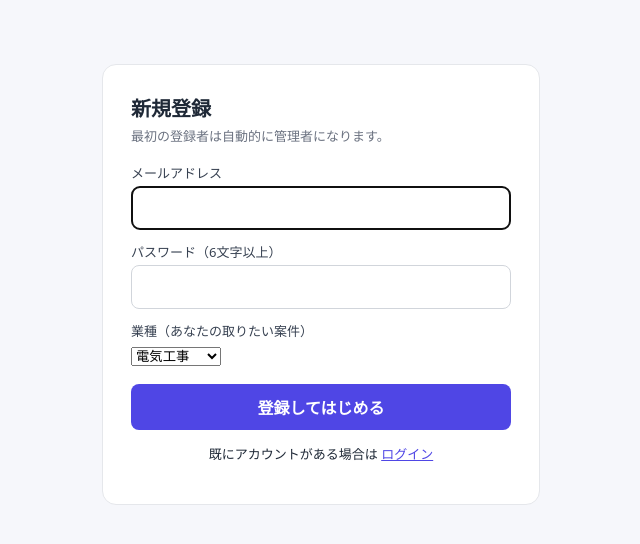
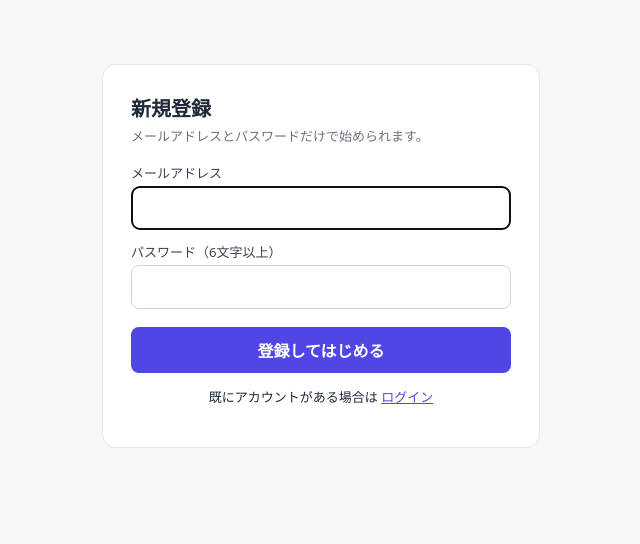
Before and after one commit to infodilunova-cpu/njss-dilunova, a Flask app: page /signup in a window 1280 px wide. Shown: the top 544 px of the page, without its empty margins (319-959 px from the left). Run offline with Flask 3, Linux system fonts and the light colour scheme; data comes from the database, SQL or seed files in the repository.

Commit message:
feat: スリープ画面対策＋サインアップ簡素化＋サイドバー整理
- /healthz 追加（認証不要・キープアライブ/死活監視用）
- keepalive.yml: JST 9〜17時に/healthzを5分おきping（Render無料枠750h/月を
  川野ツールの480hと合算しても超えない250h設計。完全解消は有料$7/月）
- サインアップの業種選択を撤去（全業種統合のため不要。絞り込みはマイ条件で）
- 「最初の登録者は管理者」の案内文も画面から削除
- サイドバーのログアウトを撤去（設定画面内に集約・誤タップ防止）

```diff
--- a/app.py
+++ b/app.py
@@ -136,7 +136,7 @@ auth.init_auth_db()
 app.register_blueprint(auth.auth_bp)
 
 # ログイン必須ガード（auth系・healthz・staticは除外）。未ログインはログインへ誘導。
-_PUBLIC_ENDPOINTS = {"auth.login", "auth.signup", "static"}
+_PUBLIC_ENDPOINTS = {"auth.login", "auth.signup", "static", "healthz"}
 
 
 @app.before_request
@@ -213,6 +213,15 @@ def inject_data_health():
     except Exception:  # noqa: BLE001 — ヘルス表示の失敗で画面を落とさない
         pass
     return {"data_health": info}
+
+
+@app.route("/healthz")
+def healthz():
+    """キープアライブ・死活監視用（認証不要・DBに軽く触って生存確認）。"""
+    try:
+        return jsonify({"ok": True, "cases": db.count_cases()})
+    except Exception:  # noqa: BLE001 — 監視応答は落とさない
+        return jsonify({"ok": False}), 500
 
 
 @app.route("/")
--- a/templates/auth/signup.html
+++ b/templates/auth/signup.html
@@ -1,15 +1,16 @@
 {% extends "auth/_base.html" %}{% block t %}新規登録{% endblock %}
 {% block body %}<div class="box">
-  <h1>新規登録</h1><p class="sub">最初の登録者は自動的に管理者になります。</p>
+  <h1>新規登録</h1><p class="sub">メールアドレスとパスワードだけで始められます。</p>
   {% with ms=get_flashed_messages(with_categories=true) %}{% for c,m in ms %}<div class="flash {{c}}">{{m}}</div>{% endfor %}{% endwith %}
   <form method="post">
     <label>メールアドレス</label><input type="email" name="email" required autofocus>
     <label>パスワード（6文字以上）</label><input type="password" name="password" required>
-    <label>業種（あなたの取りたい案件）</label>
-    <select name="vertical">
-      {% for vid, vlabel in verticals %}<option value="{{ vid }}">{{ vlabel }}</option>{% endfor %}
-    </select>
+    {# 業種選択は撤去（案件は全業種を統合表示するため。取りたい案件の絞り込みは
+       ログイン後の「マイ条件」で行う） #}
     <button type="submit">登録してはじめる</button>
   </form>
+  {% if supa %}
+  <div class="oauth"><a class="gbtn" href="{{ url_for('auth.google_login') }}">Googleで登録</a></div>
+  {% endif %}
   <p class="alt">既にアカウントがある場合は <a href="{{ url_for('auth.login') }}">ログイン</a></p>
 </div>{% endblock %}
```
Also changed, not shown: templates/base.html (+3 -4 lines), .github/workflows/keepalive.yml (added).
